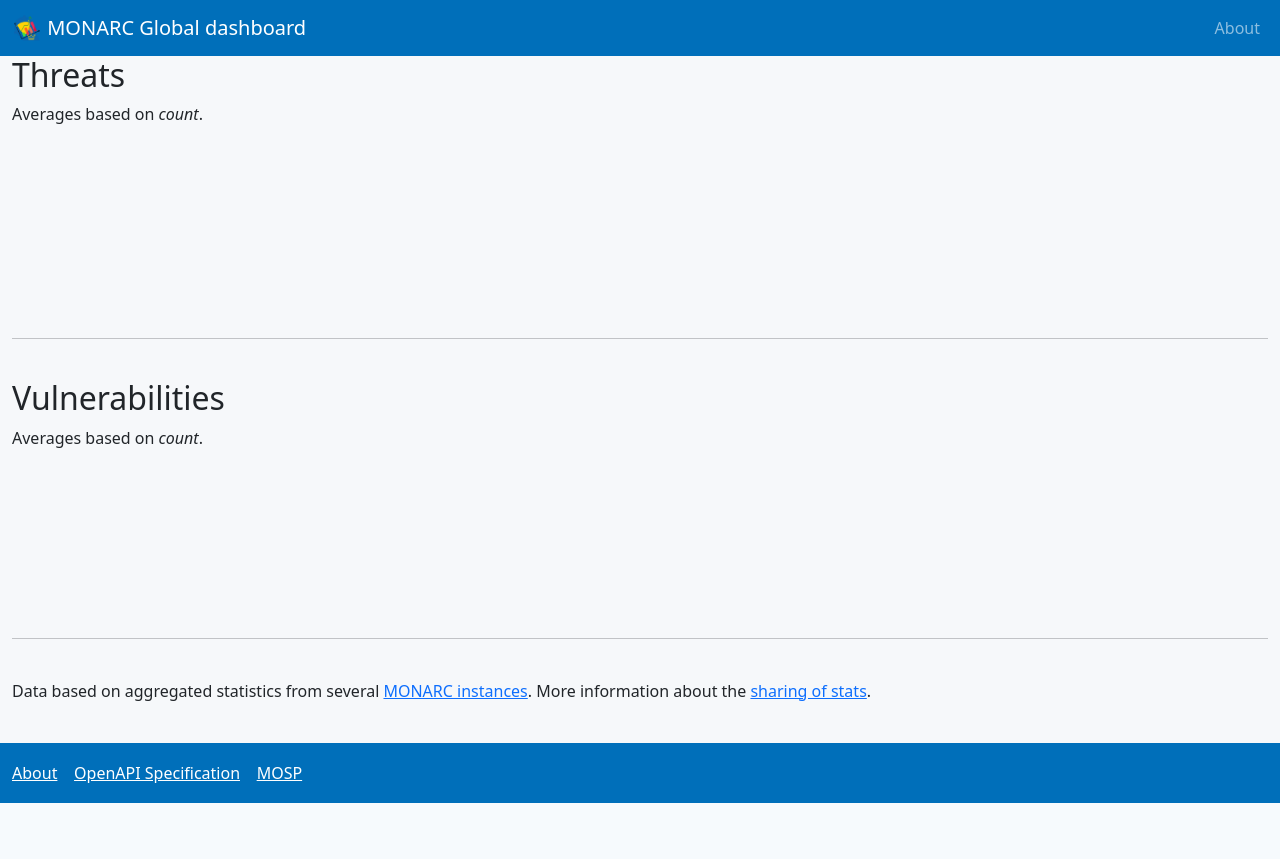
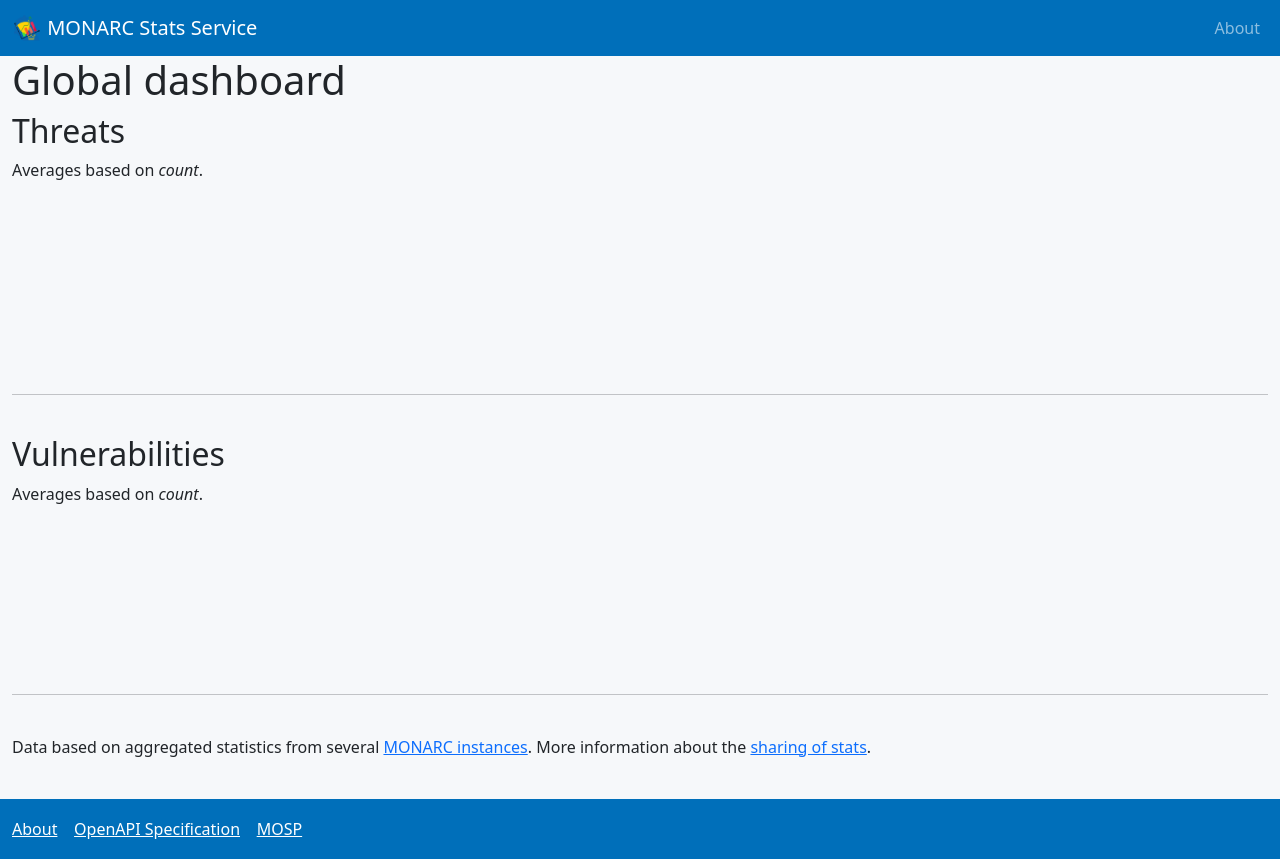
Before and after one commit to monarc-project/stats-service, a Python web app: template statsservice/templates/stats.html in a window 1280 px wide. Before the commit the page ends 803 px from the top, so only its background shows below. Run offline with Jinja, Linux system fonts and the light colour scheme; the template is opened without the code that fills it, so the values that code supplies are empty; a map, chart or similar area stays blank; some libraries are stand-ins or nearby versions.

Commit message:
fix: [accessibility] fixed accessibily issues.

```diff
--- a/statsservice/templates/layout.html
+++ b/statsservice/templates/layout.html
@@ -27,7 +27,7 @@
     <div class="container-fluid">
       <a class="navbar-brand" href="{{ url_for('stats_bp.stats') }}">
         <img src="{{ url_for('static', filename='img/apple-touch-icon.png') }}" width="30" height="30" class="d-inline-block align-top" alt="" loading="lazy">
-        MONARC Global dashboard
+        MONARC Stats Service
       </a>
       <button class="navbar-toggler" type="button" data-toggle="collapse" data-target="#navbarSupportedContent" aria-controls="navbarSupportedContent" aria-expanded="false" aria-label="Toggle navigation">
         <span class="navbar-toggler-icon"></span>
@@ -50,7 +50,7 @@
     <div class="container-fluid">
       <div class="row">
         <div class="col">
-          <a href="{{ url_for('root_bp.about_json') }}">About</a>
+          <a href="{{ url_for('root_bp.about') }}" title="About">About</a>
           &nbsp;&nbsp;
           <a href="{{ url_for('api.doc') }}">OpenAPI Specification</a>
           &nbsp;&nbsp;
--- a/statsservice/templates/stats.html
+++ b/statsservice/templates/stats.html
@@ -1,6 +1,11 @@
 {% extends "layout.html" %}
 {% block content %}
-<div class="container-fluid">
+<div class="container-fluid" role="main">
+  <div class="row">
+    <div class="col-md-10">
+      <h1>Global dashboard</h1>
+    </div>
+  </div>
   <div class="row">
     <div class="col-md-10">
       <h2>Threats</h2>
```
